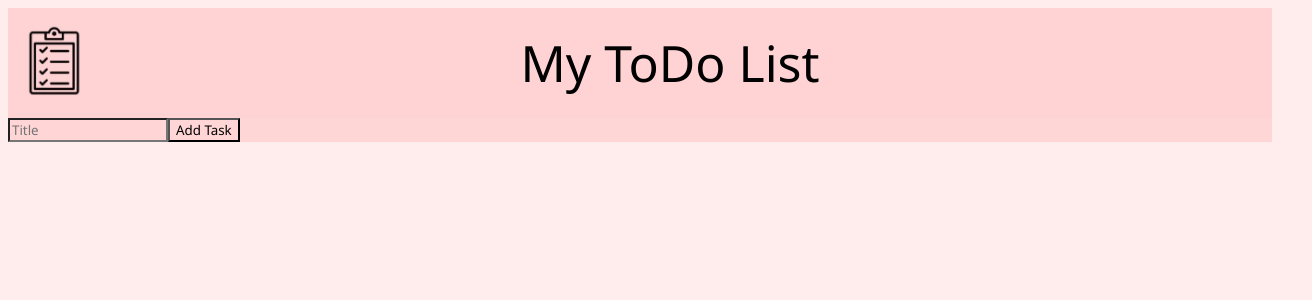
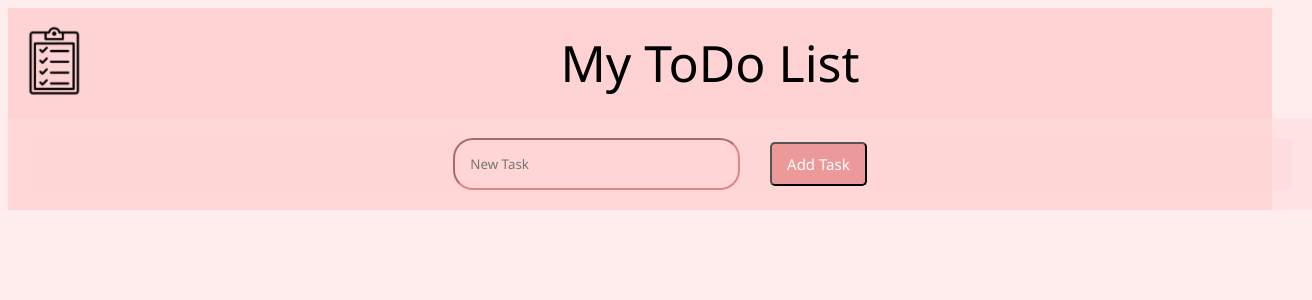
Before and after one commit to taistaschetto/My_ToDoList_project2, a Vue app: page /dashboard in a window 1280 px wide. Shown: the top 300 px of the page, 1312 px wide, since content can reach past the window. Built offline with nearby package versions, Linux system fonts and the light colour scheme.

Commit message:
Style to Home page done, Auth page done,  phase1 of styles for dashboard done

```diff
--- a/src/App.vue
+++ b/src/App.vue
@@ -13,8 +13,6 @@ import AppHeader from "@/components/AppHeader.vue";
 @import url('https://fonts.googleapis.com/css2?family=Noto+Sans:ital,wght@0,100..900;1,100..900&display=swap');
 * {
   background-color: #ffd3d469;
-  font-family: 'Noto Sans';
+  font-family: "Noto Sans";
 }
-
-
 </style>
--- a/src/components/AppHeader.vue
+++ b/src/components/AppHeader.vue
@@ -8,7 +8,7 @@
     <router-link to="/" class="title">My ToDo List</router-link>
     <nav>
       <ul>
-        <li v-if="userStore.user" @click="signOut">Sign Out</li>
+        <li class="signout" v-if="userStore.user" @click="signOut">Sign Out</li>
       </ul>
     </nav>
   </header>
@@ -28,14 +28,16 @@ const signOut = async () => {
 </script>
 
 <style scoped>
-
 .header {
   background-color: #ffd3d4;
   display: flex;
   justify-content: space-between;
   align-items: center;
-  padding: 1rem;}
-
+  padding: 1rem;
+}
+.signout{
+  font-size: 12px;
+}
 .logo {
   width: 60px;
 }
@@ -43,7 +45,7 @@ const signOut = async () => {
   margin: 0 auto;
   text-decoration: none;
   color: #000000;
-    font-size: 40px;
+  font-size: 8vw;
 }
 nav ul {
   list-style: none;
@@ -58,10 +60,14 @@ nav ul li {
   .logo {
     width: 60px;
   }
+  .signout{
+  font-size: 20px;
+}
   .title {
     font-size: 50px;
     padding: 0;
     margin: 0;
+    margin-left: 80px;
   }
   nav ul li {
     margin-left: 60px;
--- a/src/components/NewTask.vue
+++ b/src/components/NewTask.vue
@@ -1,18 +1,18 @@
 <template>
-  <form @submit.prevent="addTask">
-    <input v-model="title" placeholder="Title" required />
-    <button type="submit">Add Task</button>
+  <form class="new-task-container" @submit.prevent="addTask">
+    <input v-model="title" placeholder="New Task" required />
+    <button class="btn" type="submit">Add Task</button>
   </form>
 </template>
 
 <script setup>
-import { ref } from 'vue';
-import { useTaskStore } from '@/stores/task';
-import { useUserStore } from '@/stores/user';
+import { ref } from "vue";
+import { useTaskStore } from "@/stores/task";
+import { useUserStore } from "@/stores/user";
 
 const taskStore = useTaskStore();
 const userStore = useUserStore();
-const title = ref('');
+const title = ref("");
 
 const addTask = () => {
   if (!title.value.trim()) {
@@ -26,10 +26,57 @@ const addTask = () => {
 
   const taskDetails = {
     title: title.value,
-    user_id: userStore.user.user.id
+    user_id: userStore.user.user.id,
   };
 
   taskStore.addTask(taskDetails);
-  title.value = '';
+  title.value = "";
 };
 </script>
+
+<style scoped>
+.new-task-container {
+  display: flex;
+  flex-direction: column;
+  align-items: center;
+  width: 100%;
+  gap: 10px;
+}
+
+input {
+  width: 75%;
+  padding: 15px;
+  border-radius: 20px;
+  border-color: #d05f61ab;
+}
+
+.btn {
+  padding: 10px 15px;
+  background-color: #ec999a;
+  color: white;
+  border-radius: 5px;
+  text-decoration: none;
+}
+
+.btn:hover {
+  background-color: #d05f61;
+}
+
+@media (min-width: 768px) {
+  .new-task-container {
+    flex-direction: row;
+    justify-content: center;
+    align-items: center;
+  }
+
+  input {
+    width: 20%;
+    margin-right: 20px;
+  }
+
+  .btn {
+    width: auto;
+    font-size: 15px;
+  }
+}
+</style>
--- a/src/components/TaskItem.vue
+++ b/src/components/TaskItem.vue
@@ -1,19 +1,26 @@
 <template>
   <div>
     <div v-if="isEditing">
-      <input type="text" v-model="editTitle" placeholder="Title" />
-      <button @click="saveTask">Save</button>
-      <button @click="cancelEdit">Cancel</button>
+      <input
+        class="input"
+        type="text"
+        v-model="editTitle"
+        placeholder="Title"
+      />
+      <button class="btn" @click="saveTask">Save</button>
+      <button class="btn" @click="cancelEdit">Cancel</button>
     </div>
-    <div v-else :class="{ completed: task.is_complete }">
-      <input
-  type="checkbox"
-  :checked="task.is_complete"
-  @click="toggleTaskCompletion"
-/>
-      {{ task.title }}
-      <button @click="deleteTask(task.id)">Delete</button>
-      <button @click="enableEdit">Edit</button>
+    <div v-else class="task-item" :class="{ completed: task.is_complete }">
+      <input class="checkbox"
+        type="checkbox"
+        :checked="task.is_complete"
+        @click="toggleTaskCompletion"
+      />
+      <span class="task-text">{{ task.title }}</span>
+      <div class="task-actions">
+        <button class="btn" @click="enableEdit">Edit</button>
+        <button class="btn" @click="deleteTask(task.id)">Delete</button>
+      </div>
     </div>
   </div>
 </template>
@@ -41,8 +48,6 @@ const saveTask = async () => {
   isEditing.value = false;
 };
 
-
-
 const toggleTaskCompletion = async () => {
   const newCompletionStatus = !props.task.is_complete;
   props.task.is_complete = newCompletionStatus;
@@ -66,8 +71,77 @@ const deleteTask = async (id) => {
 </script>
 
 <style scoped>
+.btn {
+  background-color: #ec999a;
+  color: white;
+  border-radius: 5px;
+  text-decoration: none;
+  padding: 0px 10px;
+  margin-left: 10px;
+  font-size: 10px;
+}
+
+.btn:hover {
+  background-color: #d05f61;
+}
+
+.task-item {
+  display: flex;
+  justify-content: space-between;
+  align-items: flex-start;
+  width: calc(100% - 20px);
+  padding: 10px;
+  border-radius: 10px;
+  font-size: 15px;
+  gap: 10px;
+  flex-wrap: wrap;
+  position: relative;
+
+}
+
+/* .task-item::after {
+  content: "";
+  position: absolute;
+  left: 50%;
+  bottom: 5px;
+  transform: translateX(-50%);
+  width: 75vw;
+  height: 2px;
+  background: #d05f61ab
+}
+ */
+.task-text {
+  flex-grow: 1;
+  flex-shrink: 1;
+  min-width: 0;
+  white-space: normal;
+  word-wrap: break-word;
+  word-wrap: break-word;
+  margin-right: auto;
+}
+
 .completed {
-  text-decoration: line-through;
-  color: #b3b3b3;
+  text-decoration: line-through double;
+  color: #757070;
 }
+
+
+@media (min-width: 600px) {
+  .task-item {
+    font-size: 20px;
+    justify-content: flex-start;
+  }
+  .task-item::after {
+    width: 70vw;
+  }
+  .btn {
+    font-size: 12px;
+    padding: 0px 12px;
+  }
+
+  .checkbox{
+  margin-top: 8px;
+}
+}
+
 </style>
--- a/src/views/AuthView.vue
+++ b/src/views/AuthView.vue
@@ -38,15 +38,16 @@
       </div>
 
       <div v-if="localError" class="error">{{ localError }}</div>
-    </form>
-    <button
-      class="btn"
+      <button
+      class="btn login"
       v-if="!isSigningUp"
       type="submit"
       :disabled="loading.value"
     >
       Log In
     </button>
+    </form>
+
     <button
       class="btn"
       v-if="isSigningUp"
@@ -155,6 +156,10 @@ const signIn = async () => {
   margin-top: 20px;
 }
 
+.login{
+  margin-left: 120px;
+}
+
 .btn:hover {
   background-color: #d05f61;
 }
--- a/src/views/Dashboard.vue
+++ b/src/views/Dashboard.vue
@@ -1,5 +1,5 @@
 <template>
-  <section>
+  <section class="dashboard-container">
     <NewTask />
     <div v-for="task in taskStore.tasks" :key="task.id" class="task-item">
       <TaskItem :task="task" :key="task.id" />
@@ -30,5 +30,12 @@ watch(
 </script>
 
 <style scoped>
-
+.dashboard-container {
+  display: flex;
+  flex-direction: column;
+  align-items: center;
+  gap: 5px;
+  padding: 20px;
+  width: 100%;
+}
 </style>
```
Lines whose indentation alone changed are shown as unchanged.
